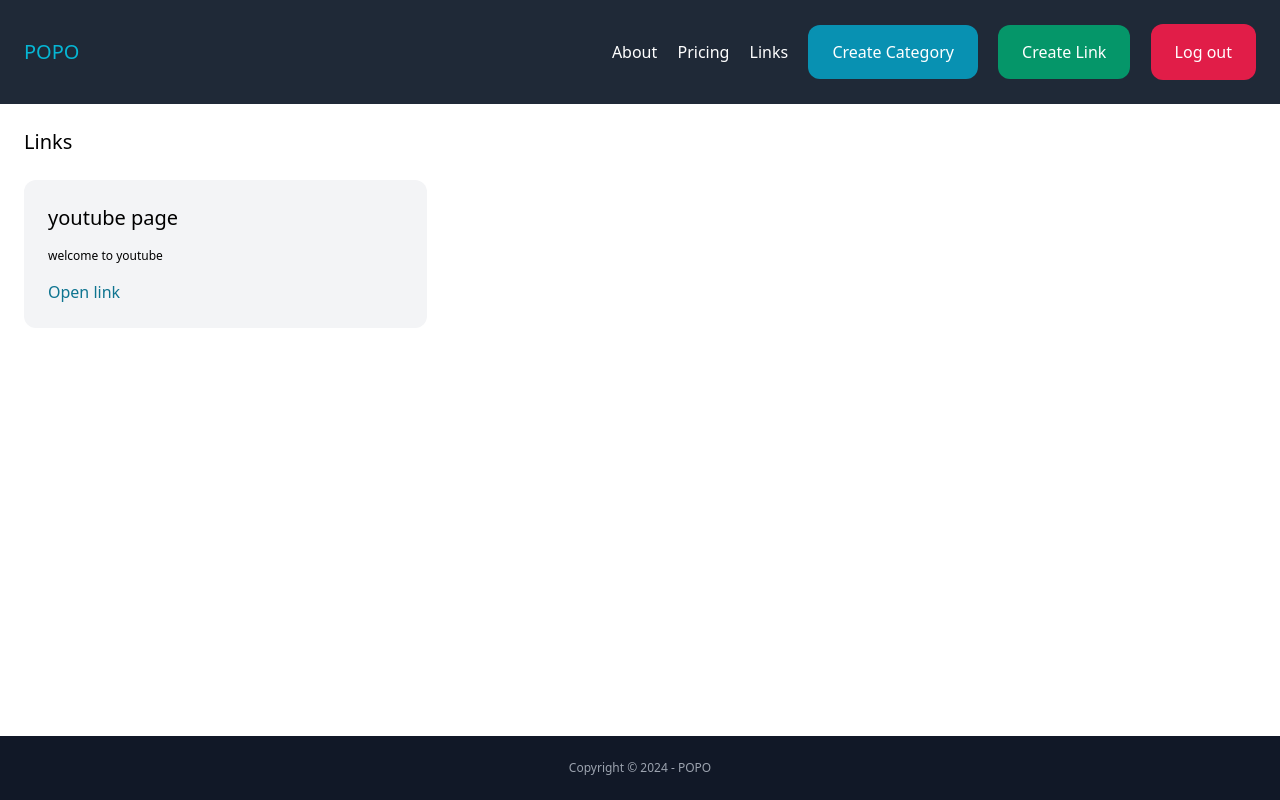
After one commit to Edwinromerojr/django-SaaS, a Django app: page /links/ in a window 1280 px wide. The commit adds this page. Run offline with Django 5.2, Linux system fonts and the light colour scheme; a user stored in the database is signed in; data comes from the database, SQL or seed files in the repository; some libraries are stand-ins or nearby versions.

Commit message:
view links

```diff
--- a/core/templates/core/base.html
+++ b/core/templates/core/base.html
@@ -16,6 +16,7 @@
             <a href="{% url 'core:pricing' %}" class="text-white">Pricing</a>
 
             {% if request.user.is_authenticated %}
+                <a href="{% url 'links:links' %}" class="text-white">Links</a>
                 <a href="{% url 'links:create_category' %}" class="py-4 px-6 bg-cyan-600 text-white rounded-xl">Create Category</a>
                 <a href="{% url 'links:create_link' %}" class="py-4 px-6 bg-emerald-600 text-white rounded-xl">Create Link</a>
                 <form action="{% url 'accounts:logout' %}" method="post" style="display:inline;">
--- /dev/null
+++ b/link/templates/link/links.html
@@ -0,0 +1,23 @@
+{% extends 'core/base.html' %}
+
+{% block title %}Links{% endblock %}
+
+{% block content %}
+    <h1 class="mb-6 text-xl">Links</h1>
+
+    <div class="grid grid-cols-3 gap-3">
+        {% for link in links %}
+            <div class="bg-gray-100 p-6 rounded-xl">
+                <h2 class="mb-4 text-xl">{{ link.name }}</h2>
+
+                {% if link.description %}
+                    <p class="mb-4 text-xs">{{ link.description }}</p>
+                {% endif %}
+
+                <a href="{{ link.url }}" class="text-cyan-700" target="_blank">Open link</a>
+            </div>
+        {% empty %}
+            <div class="bg-rose-200 p-6 rounded-xl">You don't have any links for this filter...</div>
+        {% endfor %}
+    </div>
+{% endblock %}
--- a/link/urls.py
+++ b/link/urls.py
@@ -5,6 +5,7 @@ from . import views
 app_name = 'links'
 
 urlpatterns = [
+    path('', views.links, name='links'),
     path('create-category/', views.create_category, name='create_category'),
     path('create-link/', views.create_link, name='create_link'),
 ]
--- a/link/views.py
+++ b/link/views.py
@@ -1,7 +1,7 @@
 from django.shortcuts import render, redirect
 from django.contrib.auth.decorators import login_required
 
-from .models import Category
+from .models import Category, Link
 from .forms import CategoryForm, LinkForm
 
 # Create your views here.
@@ -38,3 +38,12 @@ def create_link(request):
         form.fields['category'].queryset = Category.objects.filter(created_by=request.user)
 
     return render(request, 'link/create_link.html', {'form': form})
+
+
+@login_required
+def links(request):
+    links = Link.objects.filter(created_by=request.user)
+
+    return render(request, 'link/links.html', {
+        'links': links,
+    })
```
